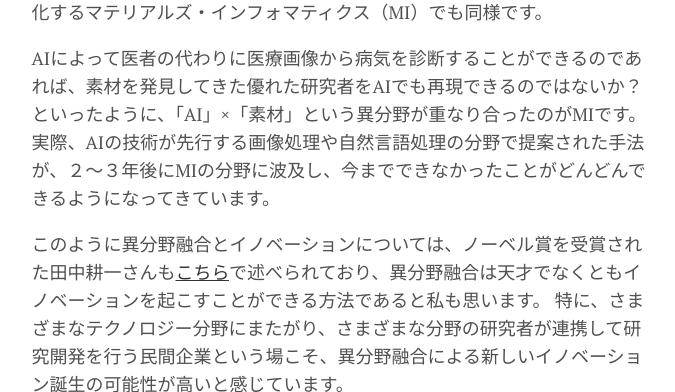
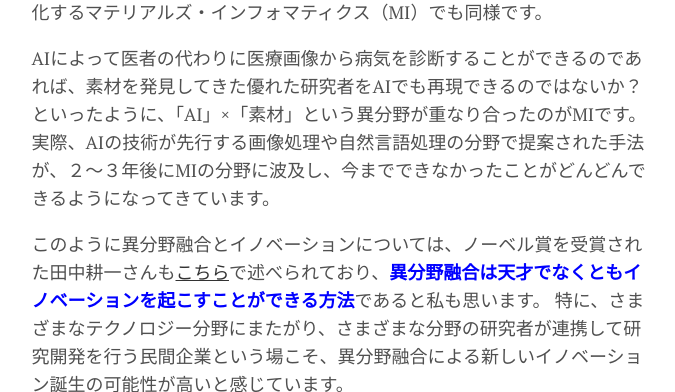
Before and after one commit to yokoyamatomoyasu/yokoyamatomoyasu.github.io, a Jekyll site: the page built from _posts/2022-04-03-researcher-life-5.md, in a window 1280 px wide and 900 px high, scrolled down 941 px, cut to the strip 0-392 px from the top of the window. Shown: the whole strip, without its empty margins (301-976 px from the left). Built offline with Jekyll 4.4.1, drawn with Linux system fonts in a browser that asks for light colours.

Commit message:
GitHub pages site with Jekyll

```diff
--- a/_posts/2022-04-03-researcher-life-5.md
+++ b/_posts/2022-04-03-researcher-life-5.md
@@ -22,7 +22,7 @@ Aの分野では当たり前の技術をBの分野に適用することで、多
 AIによって医者の代わりに医療画像から病気を診断することができるのであれば、素材を発見してきた優れた研究者をAIでも再現できるのではないか？といったように、「AI」×「素材」という異分野が重なり合ったのがMIです。
 実際、AIの技術が先行する画像処理や自然言語処理の分野で提案された手法が、２〜３年後にMIの分野に波及し、今までできなかったことがどんどんできるようになってきています。
 
-このように異分野融合とイノベーションについては、ノーベル賞を受賞された田中耕一さんも[こちら](https://project.nikkeibp.co.jp/atclmono/vision/060500031/)で述べられており、異分野融合は天才でなくともイノベーションを起こすことができる方法であると私も思います。
+このように異分野融合とイノベーションについては、ノーベル賞を受賞された田中耕一さんも[こちら](https://project.nikkeibp.co.jp/atclmono/vision/060500031/)で述べられており、**<font color="Blue">異分野融合は天才でなくともイノベーションを起こすことができる方法</font>**であると私も思います。
 特に、さまざまなテクノロジー分野にまたがり、さまざまな分野の研究者が連携して研究開発を行う民間企業という場こそ、異分野融合による新しいイノベーション誕生の可能性が高いと感じています。
 
 ![Figure](../assets/img/vardan-papikyan-DnXqvmS0eXM-unsplash.jpg)
```
